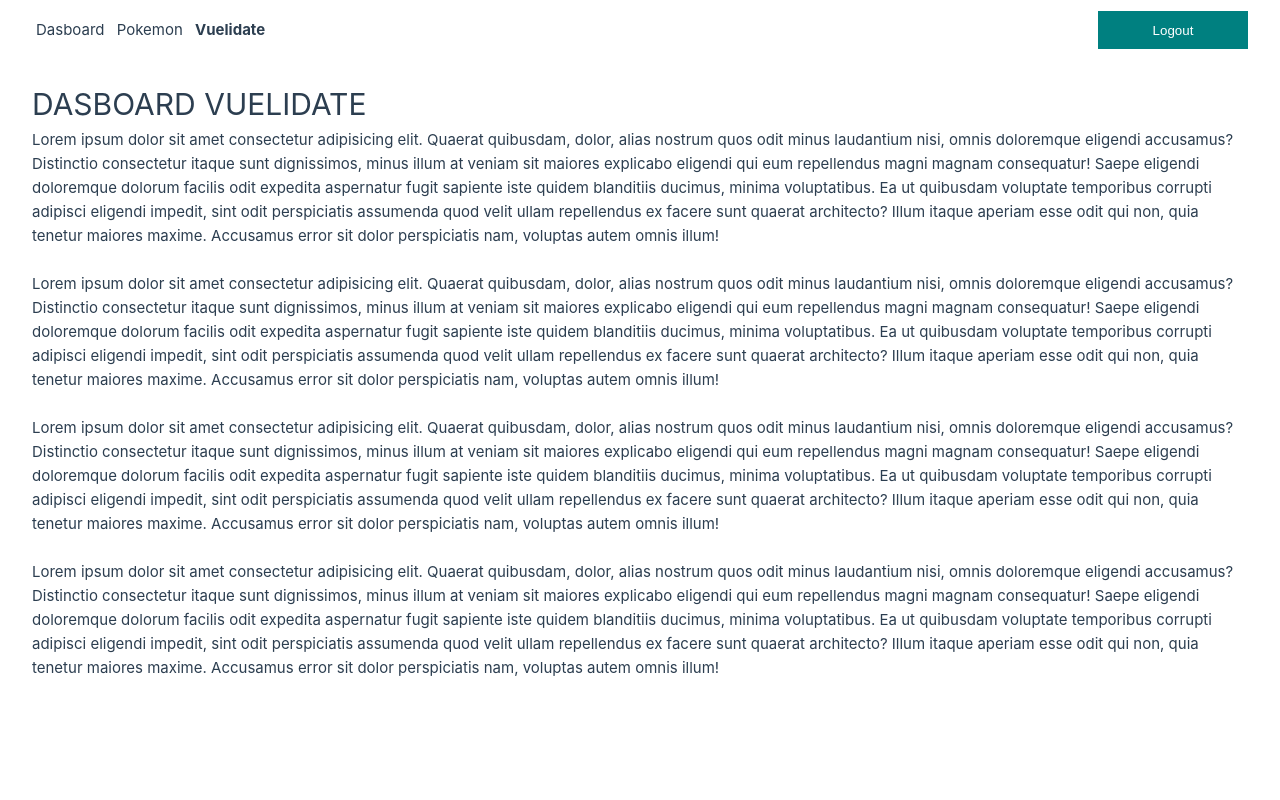
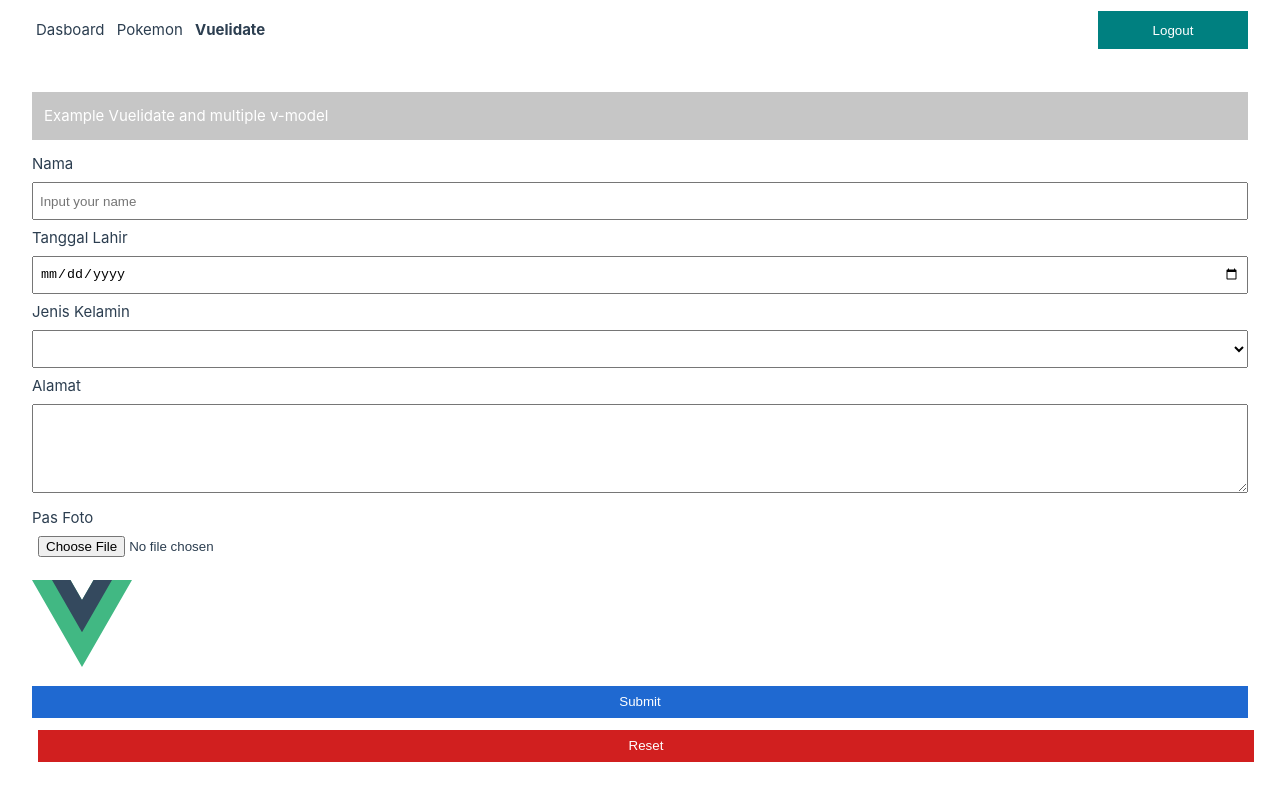
Before and after one commit to tomimandalap/boiler-vue3-pinia, a Vue app: page /admin/vuelidate in a window 1280 px wide. Shown: the top 800 px of the page. Built offline with nearby package versions, Linux system fonts and the light colour scheme; sample sign-in values are in the browser's storage.

Commit message:
feat: multiple v-model form

```diff
--- /dev/null
+++ b/src/components/Form.vue
@@ -0,0 +1,143 @@
+<script setup>
+import logo from "../assets/logo.svg";
+import { computed } from "vue";
+
+const props = defineProps({
+  name: { type: String, default: "" },
+  date: { type: String, default: "" },
+  gender: { type: String, default: "" },
+  address: { type: String, default: "" },
+  image: { type: Object, default: () => {} },
+  submit: { type: Function, default: () => {} },
+  reset: { type: Function, default: () => {} },
+});
+
+const emit = defineEmits([
+  "update:name",
+  "update:date",
+  "update:gender",
+  "update:address",
+  "update:image",
+]);
+
+const name_ = computed({
+  get() {
+    return props.name;
+  },
+  set(value) {
+    emit("update:name", value);
+  },
+});
+
+const date_ = computed({
+  get() {
+    return props.date;
+  },
+  set(value) {
+    emit("update:date", value);
+  },
+});
+
+const gender_ = computed({
+  get() {
+    return props.gender;
+  },
+  set(value) {
+    emit("update:gender", value);
+  },
+});
+
+const address_ = computed({
+  get() {
+    return props.address;
+  },
+  set(value) {
+    emit("update:address", value);
+  },
+});
+
+const inputImg = (e) => {
+  const file = e.target.files[0];
+  emit("update:image", file);
+};
+</script>
+
+<template>
+  <form @submit.prevent="submit">
+    <div class="form-group">
+      <label for="nama">Nama</label>
+      <input
+        id="nama"
+        v-model="name_"
+        type="text"
+        placeholder="Input your name"
+      />
+    </div>
+
+    <div class="form-group">
+      <label for="tanggallahir">Tanggal Lahir</label>
+      <input id="tanggallahir" v-model="date_" type="date" />
+    </div>
+
+    <div class="form-group">
+      <label for="jeniskelamin">Jenis Kelamin</label>
+      <select name="select" v-model="gender_" id="jeniskelamin">
+        <option value="null" selected>- Pilih Jenis Kelamin -</option>
+        <option value="1">Laki-laki</option>
+        <option value="2">Peremuan</option>
+      </select>
+    </div>
+
+    <div class="form-group">
+      <label for="alamat">Alamat</label>
+      <textarea
+        name="alamat"
+        v-model="address_"
+        id="alamat"
+        rows="5"
+      ></textarea>
+    </div>
+
+    <div class="form-group">
+      <label for="foto">Pas Foto</label>
+      <input
+        id="foto"
+        type="file"
+        name="fileupload"
+        accept="image/png"
+        @input="inputImg"
+      />
+
+      <img :src="logo" alt="logo" class="image-foto" />
+    </div>
+
+    <button
+      type="submit"
+      class="btn primary"
+      style="width: 100%; margin: 12px 0"
+    >
+      Submit
+    </button>
+  </form>
+  <button class="btn error" style="width: 100%" @click="reset">Reset</button>
+</template>
+<style scoped>
+div.form-group input,
+div.form-group select {
+  width: 100%;
+  height: 38px;
+  padding: 0 6px;
+  margin: 6px 0;
+}
+div.form-group textarea {
+  width: 100%;
+  padding: 6px;
+  margin: 6px 0;
+}
+
+div.form-group img.image-foto {
+  max-height: 100px;
+  width: 100px;
+  object-fit: cover;
+}
+</style>
--- a/src/views/Admin/vuelidate.vue
+++ b/src/views/Admin/vuelidate.vue
@@ -1,70 +1,61 @@
 <script setup>
+import { reactive } from "vue";
 import { useRoute } from "vue-router";
+import FromMultiple from "@/components/Form.vue";
+
 const route = useRoute();
+const form = reactive({
+  name: "",
+  date: "",
+  gender: "",
+  address: "",
+  image: "",
+});
+
+const reset = () => {
+  Object.assign(form, {
+    name: "",
+    date: "",
+    gender: "",
+    address: "",
+    image: "",
+  });
+};
+
+const submit = () => {
+  const data = {};
+  Object.assign(data, form);
+  console.log("THIS", data);
+};
 </script>
 
 <template>
-  <main>
-    <h1 class="title">DASBOARD {{ route.name }}</h1>
-    <p>
-      Lorem ipsum dolor sit amet consectetur adipisicing elit. Quaerat
-      quibusdam, dolor, alias nostrum quos odit minus laudantium nisi, omnis
-      doloremque eligendi accusamus? Distinctio consectetur itaque sunt
-      dignissimos, minus illum at veniam sit maiores explicabo eligendi qui eum
-      repellendus magni magnam consequatur! Saepe eligendi doloremque dolorum
-      facilis odit expedita aspernatur fugit sapiente iste quidem blanditiis
-      ducimus, minima voluptatibus. Ea ut quibusdam voluptate temporibus
-      corrupti adipisci eligendi impedit, sint odit perspiciatis assumenda quod
-      velit ullam repellendus ex facere sunt quaerat architecto? Illum itaque
-      aperiam esse odit qui non, quia tenetur maiores maxime. Accusamus error
-      sit dolor perspiciatis nam, voluptas autem omnis illum!
-    </p>
-    <br />
-    <p>
-      Lorem ipsum dolor sit amet consectetur adipisicing elit. Quaerat
-      quibusdam, dolor, alias nostrum quos odit minus laudantium nisi, omnis
-      doloremque eligendi accusamus? Distinctio consectetur itaque sunt
-      dignissimos, minus illum at veniam sit maiores explicabo eligendi qui eum
-      repellendus magni magnam consequatur! Saepe eligendi doloremque dolorum
-      facilis odit expedita aspernatur fugit sapiente iste quidem blanditiis
-      ducimus, minima voluptatibus. Ea ut quibusdam voluptate temporibus
-      corrupti adipisci eligendi impedit, sint odit perspiciatis assumenda quod
-      velit ullam repellendus ex facere sunt quaerat architecto? Illum itaque
-      aperiam esse odit qui non, quia tenetur maiores maxime. Accusamus error
-      sit dolor perspiciatis nam, voluptas autem omnis illum!
-    </p>
-    <br />
-    <p>
-      Lorem ipsum dolor sit amet consectetur adipisicing elit. Quaerat
-      quibusdam, dolor, alias nostrum quos odit minus laudantium nisi, omnis
-      doloremque eligendi accusamus? Distinctio consectetur itaque sunt
-      dignissimos, minus illum at veniam sit maiores explicabo eligendi qui eum
-      repellendus magni magnam consequatur! Saepe eligendi doloremque dolorum
-      facilis odit expedita aspernatur fugit sapiente iste quidem blanditiis
-      ducimus, minima voluptatibus. Ea ut quibusdam voluptate temporibus
-      corrupti adipisci eligendi impedit, sint odit perspiciatis assumenda quod
-      velit ullam repellendus ex facere sunt quaerat architecto? Illum itaque
-      aperiam esse odit qui non, quia tenetur maiores maxime. Accusamus error
-      sit dolor perspiciatis nam, voluptas autem omnis illum!
-    </p>
-    <br />
-    <p>
-      Lorem ipsum dolor sit amet consectetur adipisicing elit. Quaerat
-      quibusdam, dolor, alias nostrum quos odit minus laudantium nisi, omnis
-      doloremque eligendi accusamus? Distinctio consectetur itaque sunt
-      dignissimos, minus illum at veniam sit maiores explicabo eligendi qui eum
-      repellendus magni magnam consequatur! Saepe eligendi doloremque dolorum
-      facilis odit expedita aspernatur fugit sapiente iste quidem blanditiis
-      ducimus, minima voluptatibus. Ea ut quibusdam voluptate temporibus
-      corrupti adipisci eligendi impedit, sint odit perspiciatis assumenda quod
-      velit ullam repellendus ex facere sunt quaerat architecto? Illum itaque
-      aperiam esse odit qui non, quia tenetur maiores maxime. Accusamus error
-      sit dolor perspiciatis nam, voluptas autem omnis illum!
-    </p>
-  </main>
+  <div class="form">
+    <div class="breadcrum">
+      <h4 class="breadcrum_title">
+        Example {{ route.name }} and multiple v-model
+      </h4>
+    </div>
+
+    <FromMultiple
+      v-model:name="form.name"
+      v-model:date="form.date"
+      v-model:gender="form.gender"
+      v-model:address="form.address"
+      v-model:image="form.image"
+      :submit="submit"
+      :reset="reset"
+    />
+  </div>
 </template>
 <style scoped>
-h1.title {
-  text-transform: uppercase;
+div.form div.breadcrum {
+  background: rgba(60, 60, 60, 0.29);
+  color: white;
+  padding: 12px;
+  margin: 12px 0;
+  display: flex;
+  justify-content: space-between;
+  align-items: center;
 }
 </style>
```
